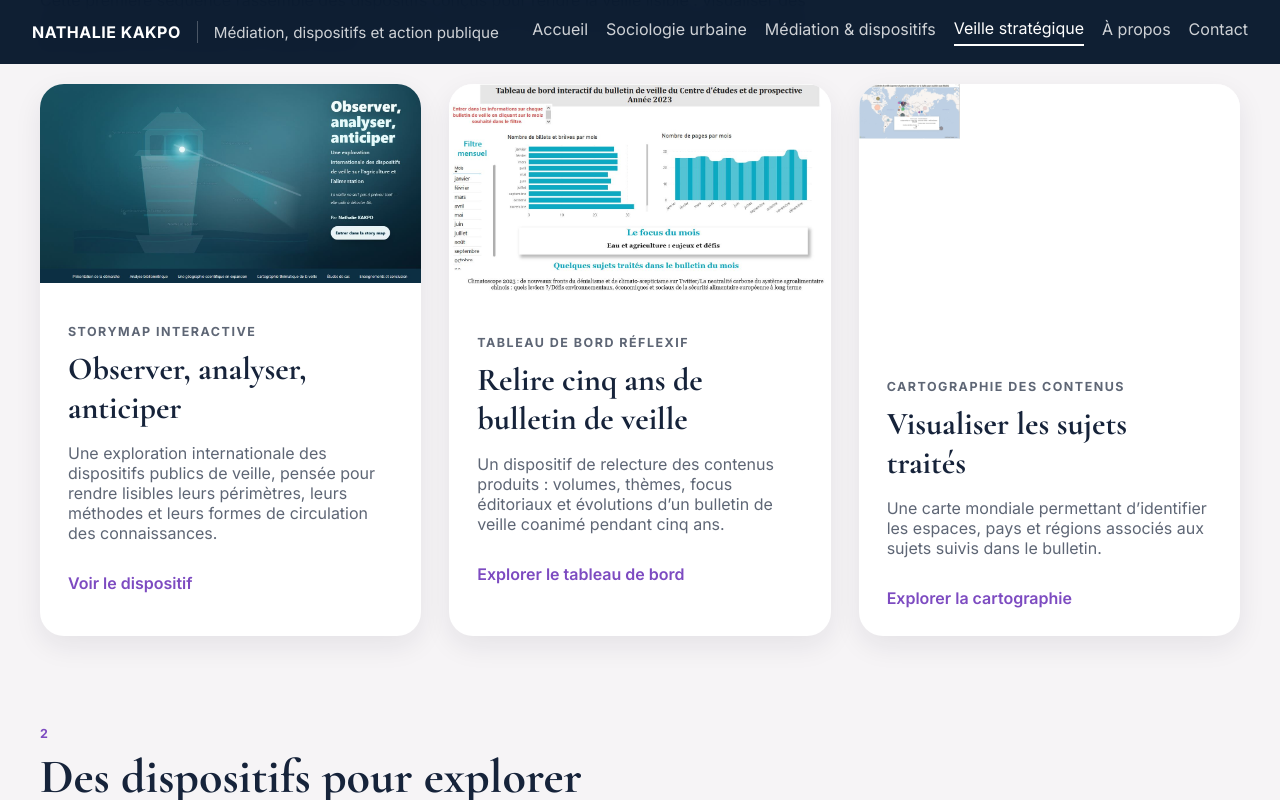
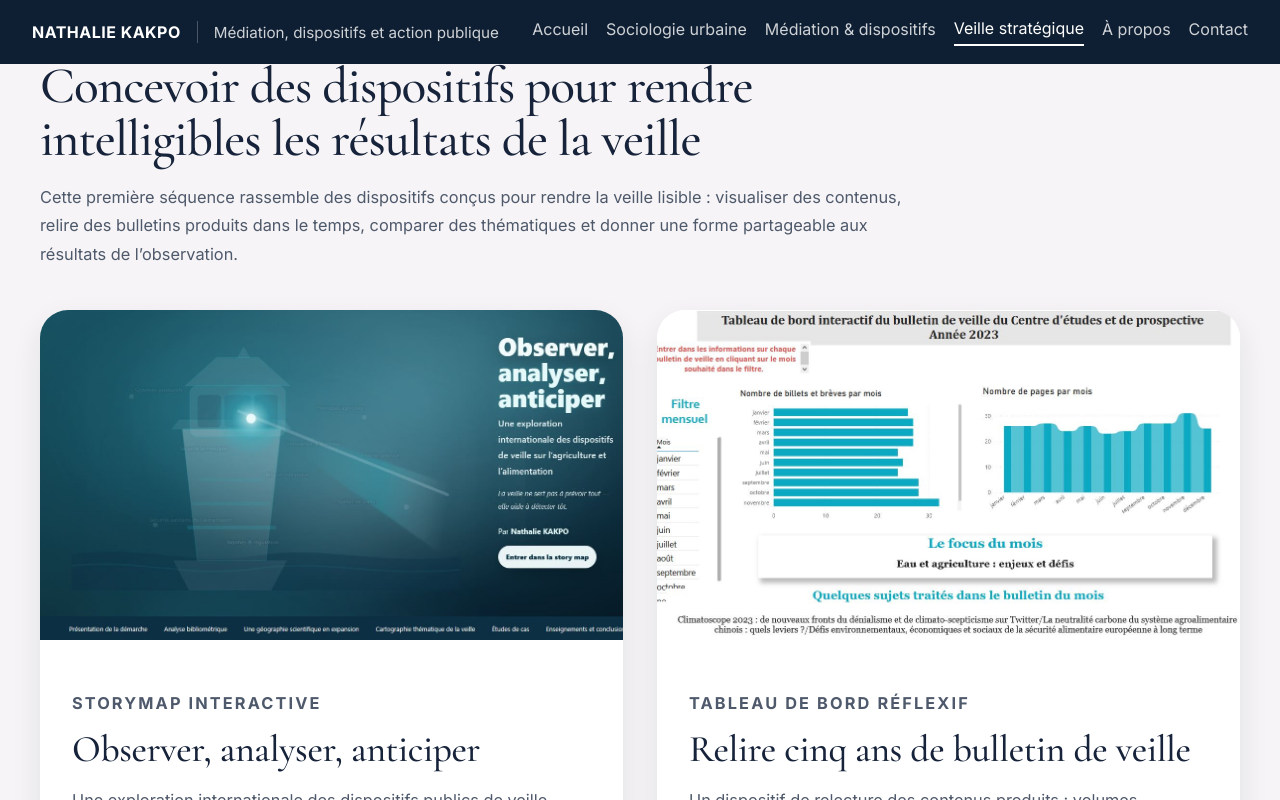
Before and after one commit to Nath76/site-personnel, a React (Vite) app: page / in a window 1280 px wide. Both pictures are taken after a click on the element 1053 px from the left and 1344 px from the top of the page. Shown: the part 696-1496 px from the top of the page. Built offline with nearby package versions, Linux system fonts and the light colour scheme.

Commit message:
Refactor CSS styles for veille components

```diff
--- a/src/styles.css
+++ b/src/styles.css
@@ -1023,144 +1023,175 @@ margin:auto;
 
 .veille-hero{
   display:grid;
-grid-template-columns:1.05fr 1fr;
-gap:56px;
+  grid-template-columns:0.9fr 1.1fr;
+  gap:60px;
   align-items:center;
-margin:30px 0 90px;
+  margin:30px 0 100px;
+}
+
+.veille-hero h1{
+  font-family:"Cormorant Garamond",serif;
+  font-size:clamp(3rem,5vw,4.6rem);
+  font-weight:500;
+  line-height:1;
+  letter-spacing:-0.03em;
 }
 
 .hero-lead{
-font-size:1.35rem;
-font-weight:600;
-color:var(--accent);
-margin:1.1rem 0 1.4rem;
-max-width:42rem;
+  font-family:"Cormorant Garamond",serif;
+  font-size:2rem;
+  font-weight:500;
+  line-height:1.2;
+  color:#5d4ca7;
+  margin:1.2rem 0 1.5rem;
+  max-width:46rem;
+}
+
+.veille-hero p{
+  font-size:1.02rem;
+  line-height:1.72;
 }
 
 .veille-hero-card{
   background:#fff;
-border-radius:28px;
+  border-radius:30px;
   overflow:hidden;
-box-shadow:0 12px 34px rgba(21,28,45,.08);
+  box-shadow:0 14px 36px rgba(21,28,45,.1);
 }
 
 .veille-hero-card img{
   width:100%;
+  height:430px;
+  object-fit:cover;
+  object-position:center;
   display:block;
 }
 
 .veille-section{
-margin:90px 0;
+  margin:105px 0;
 }
 
 .veille-section-head{
-max-width:820px;
-margin-bottom:34px;
-}
-
-.section-label{
-font-size:.78rem;
-letter-spacing:.14em;
-text-transform:uppercase;
-color:var(--accent);
-font-weight:700;
-margin-bottom:.4rem;
+  max-width:880px;
+  margin-bottom:42px;
 }
 
 .veille-section h2{
-font-size:3rem;
-margin-bottom:.45rem;
+  font-family:"Cormorant Garamond",serif;
+  font-size:clamp(2.6rem,4vw,4rem);
+  font-weight:500;
+  line-height:1.04;
+  letter-spacing:-0.02em;
+  margin-bottom:1rem;
+}
+
+.veille-section-head p,
+.veille-card p{
+  font-size:1.02rem;
+  line-height:1.75;
+  color:#4e596b;
 }
 
 .veille-grid{
   display:grid;
-grid-template-columns:repeat(3,1fr);
-gap:28px;
+  grid-template-columns:repeat(2,minmax(0,1fr));
+  gap:34px;
 }
 
 .veille-grid.single{
   grid-template-columns:1fr;
-max-width:960px;
+  max-width:1080px;
 }
 
 .veille-card{
   background:#fff;
-border-radius:24px;
+  border-radius:28px;
   overflow:hidden;
-box-shadow:0 10px 28px rgba(21,28,45,.08);
+  box-shadow:0 12px 30px rgba(21,28,45,.09);
   display:flex;
   flex-direction:column;
+  min-height:100%;
+}
+
+.veille-card img{
+  width:100%;
+  height:330px;
+  object-fit:cover;
+  object-position:center;
+  display:block;
+  background:#f0edf4;
+}
+
+.veille-card div{
+  padding:32px;
+}
+
+.project-kicker{
+  font-size:.76rem;
+  letter-spacing:.13em;
+  text-transform:uppercase;
+  color:var(--accent);
+  font-weight:700;
+  margin-bottom:12px;
+}
+
+.veille-card h3{
+  font-family:"Cormorant Garamond",serif;
+  font-size:2.35rem;
+  font-weight:500;
+  line-height:1.08;
+  letter-spacing:-0.01em;
+  margin-top:0;
+  margin-bottom:.8rem;
+}
+
+.veille-card a{
+  display:inline-block;
+  margin-top:16px;
+  text-decoration:none;
+  font-weight:700;
+  color:var(--accent);
+}
+
+.veille-card a:hover{
+  opacity:.78;
 }
 
 .veille-card-wide{
   display:grid;
-grid-template-columns:1.1fr 1fr;
-align-items:start;
+  grid-template-columns:1.18fr .82fr;
+  align-items:stretch;
 }
 
-.veille-card img{
-width:100%;
-display:block;
-}
-
-.veille-card div{
-padding:28px;
-}
-
-.project-kicker{
-font-size:.78rem;
-letter-spacing:.12em;
-text-transform:uppercase;
-color:var(--accent);
-font-weight:700;
-margin-bottom:10px;
-}
-
-.veille-card h3{
-font-size:2rem;
-margin-top:0;
-margin-bottom:.55rem;
-}
-
-.veille-card p{
-color:var(--muted);
-}
-
-.veille-card a{
-display:inline-block;
-margin-top:14px;
-text-decoration:none;
-font-weight:600;
-color:var(--accent);
-}
-
-.veille-card a:hover{
-opacity:.8;
+.veille-card-wide img{
+  height:520px;
+  min-height:520px;
+  object-fit:cover;
 }
 
 .veille-final-quote{
-margin:100px 0 60px;
-padding-top:38px;
+  margin:110px 0 60px;
+  padding-top:42px;
   border-top:1px solid #ddd6e6;
 }
 
 .veille-final-quote p{
   font-family:"Cormorant Garamond",serif;
-font-size:2rem;
-line-height:1.35;
-max-width:820px;
+  font-size:2.25rem;
+  font-weight:500;
+  line-height:1.32;
+  max-width:850px;
   color:#22334a;
 }
 
-/* ---------- responsive ---------- */
+/* ---------- responsive axe 3 ---------- */
 
 @media (max-width:1100px){
+  .veille-hero{
+    grid-template-columns:1fr;
+  }
 
   .veille-grid{
-grid-template-columns:1fr 1fr;
-}
-
-.veille-hero{
     grid-template-columns:1fr;
   }
 
@@ -1168,20 +1199,26 @@ grid-template-columns:1fr;
     grid-template-columns:1fr;
   }
 
+  .veille-card-wide img{
+    height:360px;
+    min-height:360px;
+  }
 }
 
 @media (max-width:760px){
+  .veille-hero h1{
+    font-size:3rem;
+  }
 
-.veille-grid{
-grid-template-columns:1fr;
+  .hero-lead{
+    font-size:1.5rem;
   }
 
   .veille-section h2{
-font-size:2.35rem;
+    font-size:2.55rem;
   }
 
-.hero-lead{
-font-size:1.15rem;
+  .veille-card img{
+    height:260px;
   }
-
 }
```
Lines whose indentation alone changed are shown as unchanged.
